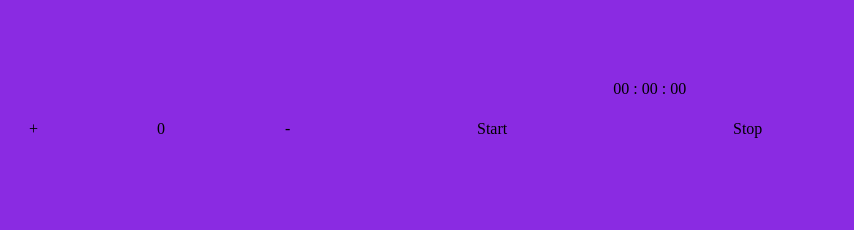
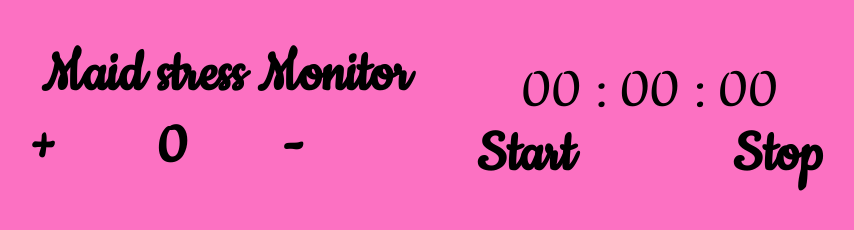
Before and after one commit to balintkeri/maid_stress_follower, a plain HTML site: page index.html in a window 1280 px wide. Shown: the whole page, without its empty margins (163-1017 px from the left). Drawn offline with Linux system fonts and the light colour scheme.

Commit message:
Css font added

```diff
--- a/index.html
+++ b/index.html
@@ -1,6 +1,8 @@
 <!DOCTYPE html>
 <html>
 <head>
+    <link rel="stylesheet" href="https://fonts.googleapis.com/css?family=Cookie">
+
     <link rel="stylesheet" href="somethinlikecssfilename.css">
     <script>
 
@@ -168,6 +170,7 @@
             var div = document.createElement("input");
             div.id= id+"_input";
             div.type="button";
+            div.className="input";
             div.setAttribute("onclick","add(this.id)");
             div.value="Give her some stress";
             document.getElementById(id).appendChild(div);
@@ -239,11 +242,12 @@
     <title>Maid Stress follower</title>
 </head>
 <body id="main">
-    <div id="adding" onclick="adding()">+</div>
-    <div id="maid_count">0</div>
-    <div id="taking" onclick="taking()">-</div>
-    <div id="start" onclick="start()">Start</div>
-    <div id="stop" onclick="stop()">Stop</div>
+    <div class="text" id="Title">Maid stress Monitor</div>
+    <div class="text hov" id="adding" onclick="adding()">+</div>
+    <div class="text" id="maid_count">0</div>
+    <div class="text hov" id="taking" onclick="taking()">-</div>
+    <div class="text hov" id="start" onclick="start()">Start</div>
+    <div class="text hov" id="stop" onclick="stop()">Stop</div>
     <div id="clock">00 : 00 : 00</div>
 
 </body>
--- a/somethinlikecssfilename.css
+++ b/somethinlikecssfilename.css
@@ -1,14 +1,23 @@
 body{
-    background-color: blueviolet;
+    background-color: #fc71c2;
+    font-family: "Cookie";
 }
 
+.text{
+    font-size: 400%;
+    font-weight: bold;
+}
 
+.hov:hover{
+    color: rgb(41, 41, 41);
+    font-size: 410%
+}
 
 #adding{
     position: absolute;
     height: 7%;
     left:15%;
-    top:15%;
+    top:14%;
     width: 7;
 }
 
@@ -16,7 +25,7 @@ body{
     position: absolute;
     height: 7%;
     left:25%;
-    top:15%;
+    top:14%;
     width: 7;
 }
 
@@ -24,7 +33,7 @@ body{
     position: absolute;
     height: 7%;
     left:35%;
-    top:15%;
+    top:14%;
     width: 7;
 }
 
@@ -48,8 +57,9 @@ body{
     position: absolute;
     text-align: center;
     left:50%;
-    top:10%;
+    top:7%;
     width: 27%;
+    font-size: 400%;
 }
 
 .maids{
@@ -59,6 +69,7 @@ body{
     background-color: brown;
     text-align: center;
     width: 16.4%;
+    font-size: 140%;
 }
 
 .pic{
@@ -73,3 +84,14 @@ body{
     top:5%;
     width: 27%;
 }
+
+.input{
+    font-family: "Cookie";
+    font-size: 150%;
+}
+
+#Title{
+    position: absolute;
+    left:16%;
+    top: 5%;
+}
```
